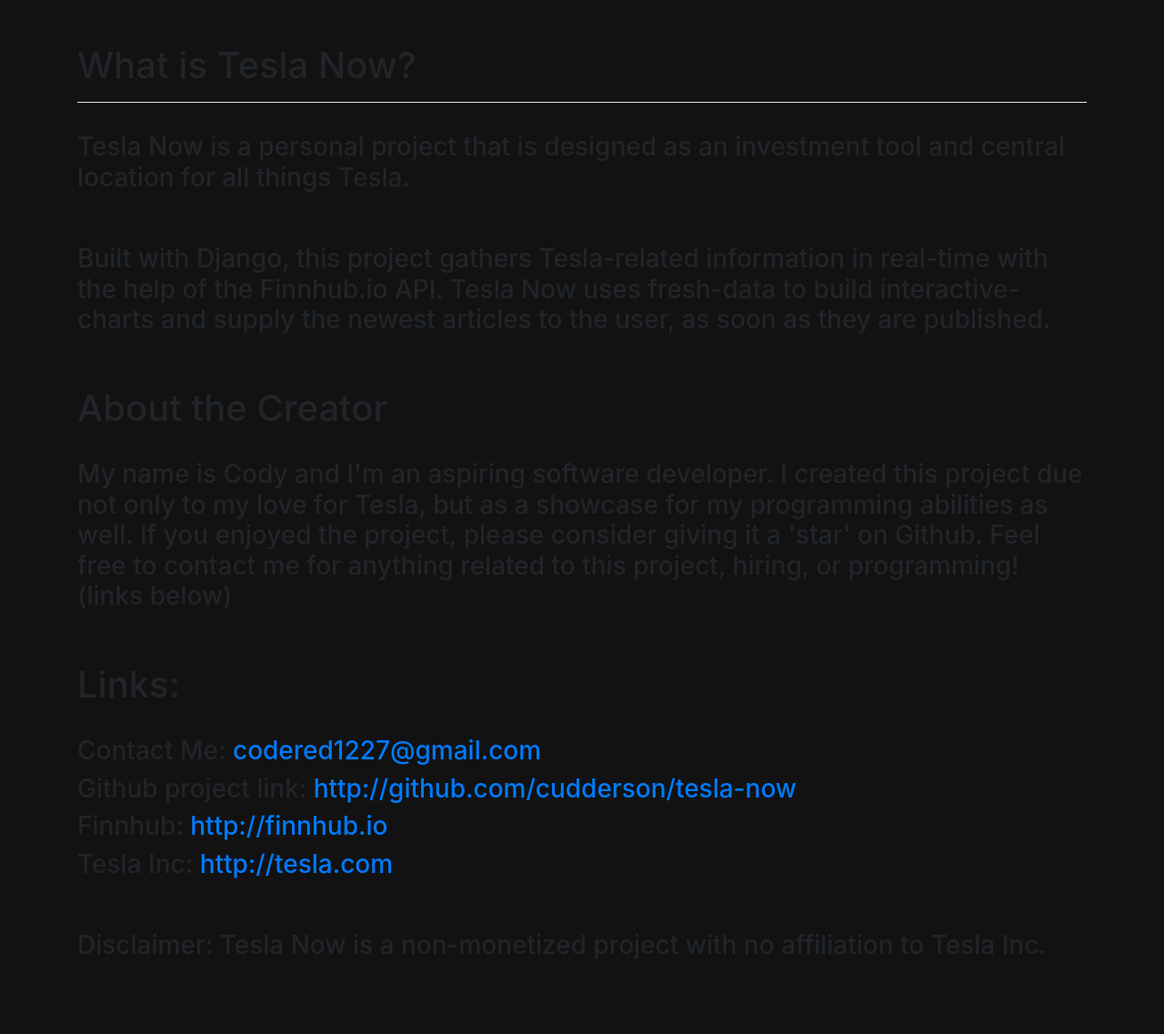
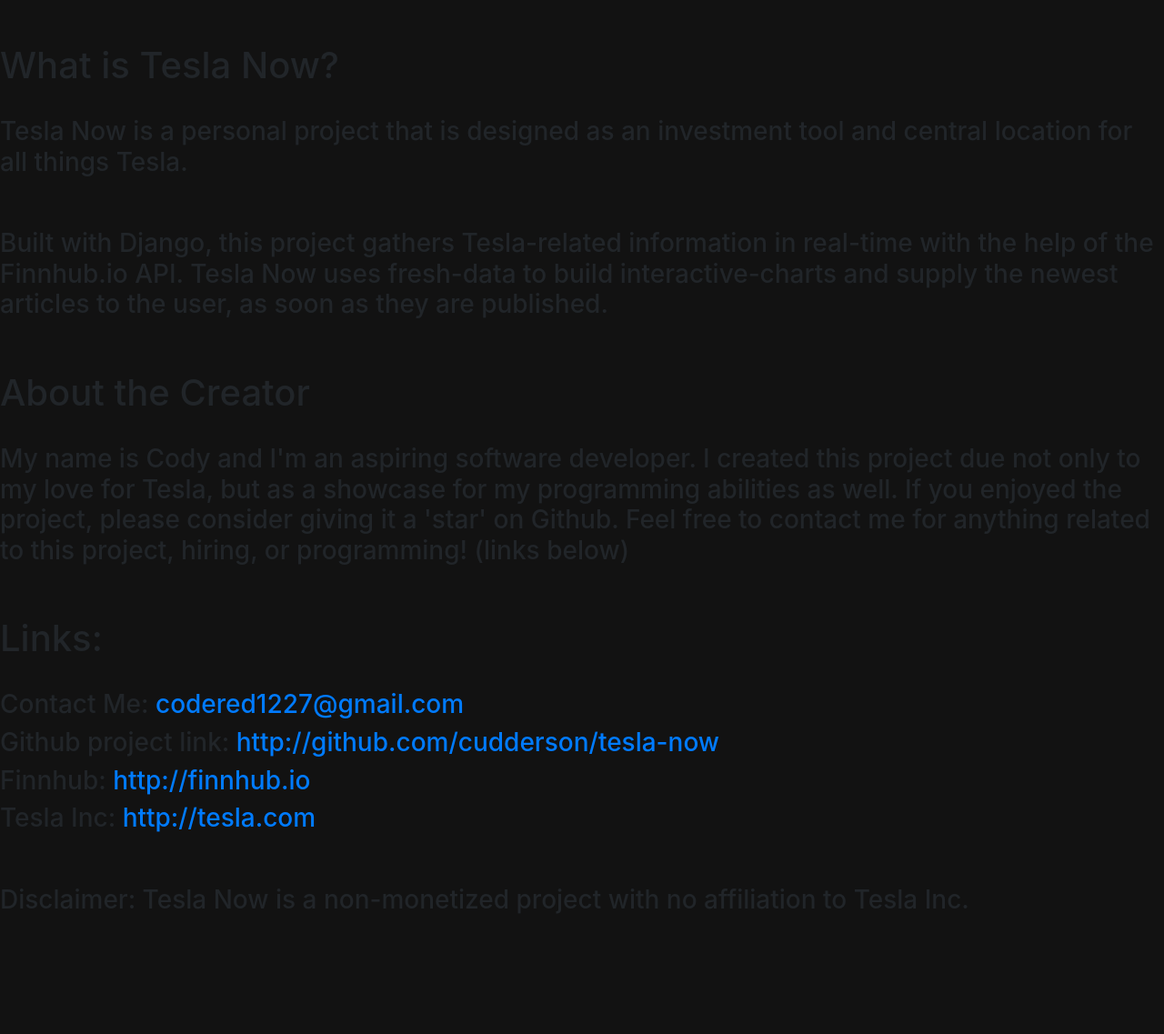
Before and after one commit to Cudderson/tesla-now, a Django app: page /about/ in a window 1280 px wide. Shown: the part 56-1193 px from the top of the page at 91% size. After the commit the page ends 1060 px from the top, so only its background shows below. Run offline with Django 3.2, Linux system fonts and the light colour scheme; some libraries are stand-ins or nearby versions.

Commit message:
remove bootstrap container from base.html for more control

```diff
--- a/tesla/templates/tesla/base.html
+++ b/tesla/templates/tesla/base.html
@@ -1,8 +1,7 @@
-{% load bootstrap4 %}
-
 <!DOCTYPE html>
 <html lang="en">
 <head>
+    {% load bootstrap4 %}
     <meta charset="UTF-8">
     <meta name="viewport" content="width=device-width, initial-scale=1">
     <title>Tesla Now</title>
@@ -52,14 +51,8 @@
         </div>
   </nav>
 
-<main role="main" class="container">
-    <div class="pb-2 mb-2 border-bottom">
-        {% block page_header %}{% endblock page_header %}
-    </div>
-    <div>
-        {% block content %}{% endblock content %}
-    </div>
-</main>
+{% block page_header %}{% endblock page_header %}
+{% block content %}{% endblock content %}
 
 </body>
 </html>
```
